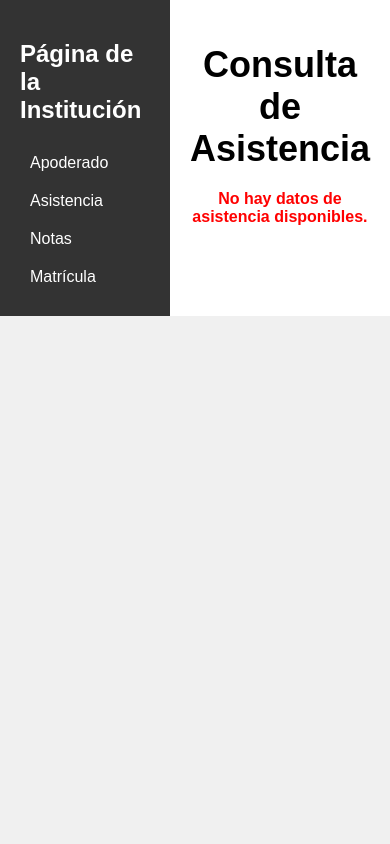
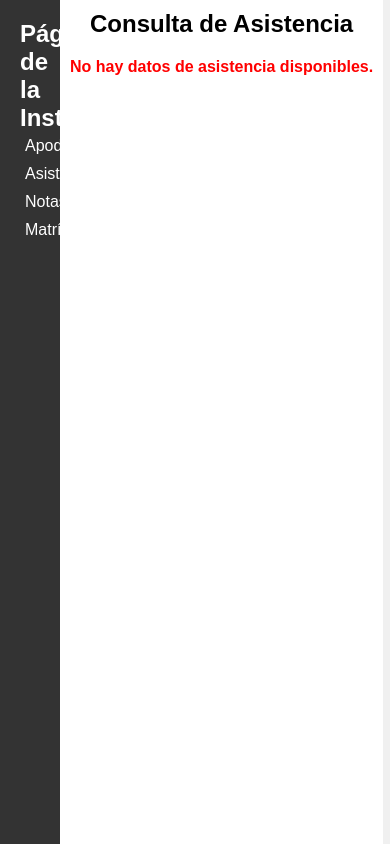
Before and after one commit to orsierra/Codigo_Capstone, a Django app: template core/templates/apoderadoConsuAsis.html in a window 390 px wide. Run offline with Django 3.2, Linux system fonts and the light colour scheme; the template is opened without the code that fills it, so the values that code supplies are empty.

Commit message:
refresh de apoderado

```diff
--- a/core/templates/apoderadoConsuAsis.html
+++ b/core/templates/apoderadoConsuAsis.html
@@ -5,39 +5,49 @@
     <meta name="viewport" content="width=device-width, initial-scale=1.0">
     <title>Consulta de Asistencia - Apoderado</title>
     <style>
-        body {
+        /* Estilos para asegurar que html y body ocupen toda la altura y ancho de la pantalla */
+        html, body {
+            height: 100%;
+            margin: 0;
             font-family: Arial, sans-serif;
             background-color: #f0f0f0;
-            margin: 0;
             display: flex;
+            flex-direction: row; /* Alinear barra lateral y contenido en fila */
         }
         .sidebar {
-            width: 200px;
+            width: 250px; /* Ancho de la barra lateral */
             background-color: #333;
             color: white;
             padding: 20px;
+            height: 100%; /* Asegura que la barra lateral ocupe toda la altura */
+            box-sizing: border-box; /* Incluye padding en el cálculo del ancho */
+            transition: width 0.3s; /* Transición suave para el ancho */
         }
         .sidebar a {
             color: white;
             text-decoration: none;
             display: block;
             padding: 10px;
+            transition: background-color 0.3s; /* Transición suave para el fondo */
         }
         .sidebar a:hover {
             background-color: #575757;
         }
         .content {
-            flex: 1;
+            flex: 1; /* Hace que el contenido ocupe todo el espacio restante */
             padding: 20px;
             background-color: white;
+            height: 100%; /* Asegura que el contenido ocupe toda la altura */
+            overflow-y: auto; /* Permite desplazamiento vertical si el contenido es demasiado grande */
+            box-sizing: border-box; /* Incluye padding en el cálculo del ancho */
         }
         h1 {
             text-align: center;
-            font-size: 36px;
+            font-size: 2.5em; /* Tamaño de fuente más grande */
             margin-bottom: 20px;
         }
         table {
-            width: 100%;
+            width: 100%; /* Asegura que la tabla ocupe todo el ancho */
             border-collapse: collapse;
             margin-top: 20px;
         }
@@ -55,7 +65,41 @@
         .no-data {
             text-align: center;
             font-weight: bold;
-            color: #ff0000; /* Red color for no data message */
+            color: #ff0000; /* Color rojo para el mensaje de no datos */
+        }
+
+        /* Estilos responsivos */
+        @media (max-width: 768px) {
+            .sidebar {
+                width: 60px; /* Cambia el ancho de la barra lateral en pantallas pequeñas */
+                overflow: hidden; /* Oculta el texto en la barra lateral */
+            }
+            .sidebar a {
+                text-align: center; /* Centra el texto en la barra lateral */
+                padding: 10px 0; /* Ajusta el padding */
+            }
+            .content {
+                padding: 10px; /* Reduce el padding del contenido en pantallas pequeñas */
+            }
+            h1 {
+                font-size: 2em; /* Reduce el tamaño de fuente del encabezado */
+            }
+        }
+
+        @media (max-width: 480px) {
+            h1 {
+                font-size: 1.5em; /* Reduce aún más el tamaño de fuente en pantallas muy pequeñas */
+            }
+            .sidebar a {
+                padding: 5px; /* Ajusta el padding en pantallas muy pequeñas */
+            }
+        }
+
+        /* Elimina márgenes y paddings que puedan causar desplazamiento */
+        * {
+            box-sizing: border-box; /* Incluye padding y border en el tamaño total */
+            margin: 0; /* Elimina márgenes por defecto */
+            padding: 0; /* Elimina padding por defecto */
         }
     </style>
 </head>
--- a/core/views.py
+++ b/core/views.py
@@ -3,7 +3,7 @@
 from django.contrib.auth import authenticate, login
 from django.contrib.auth.decorators import login_required
 from django.contrib import messages
-from .models import Curso, Profesor,Asistencia, Calificacion, Informe, Observacion, Alumno
+from .models import Curso, Profesor,Asistencia, Calificacion, Informe, Observacion, Alumno, Apoderado
 from django.contrib.auth.models import User
 from django.shortcuts import render, get_object_or_404
 from datetime import date
```
Also changed, not shown: db.sqlite3.
